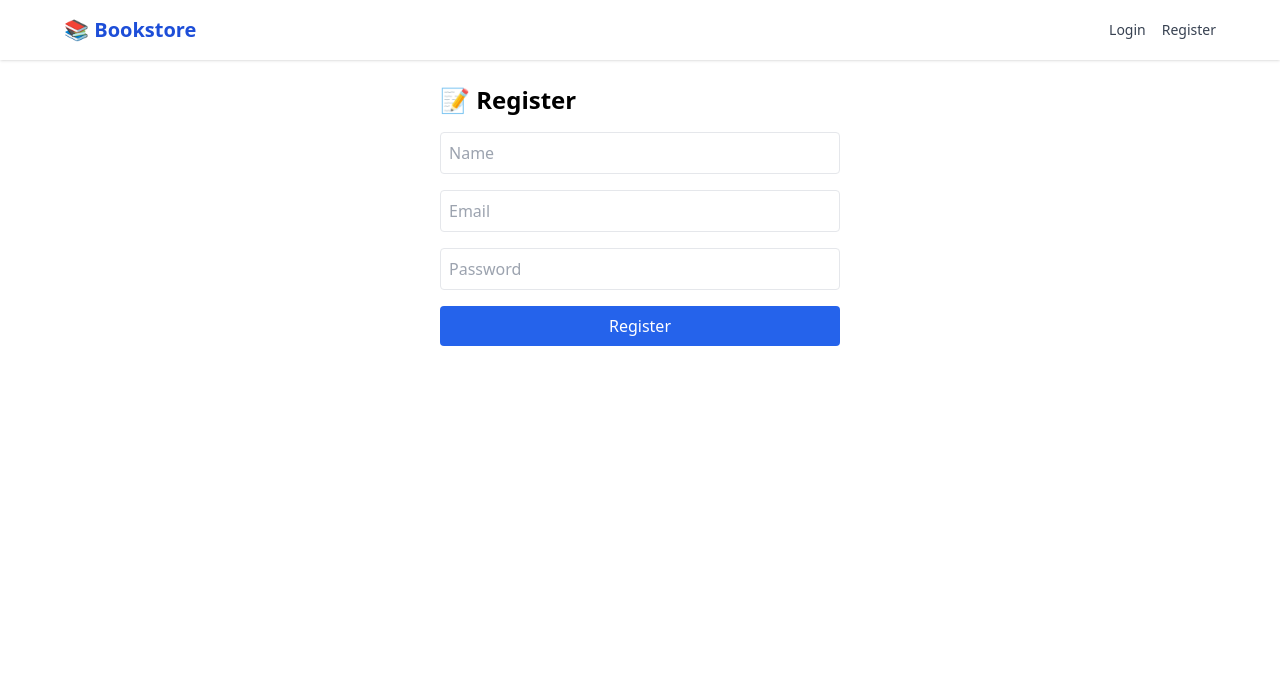
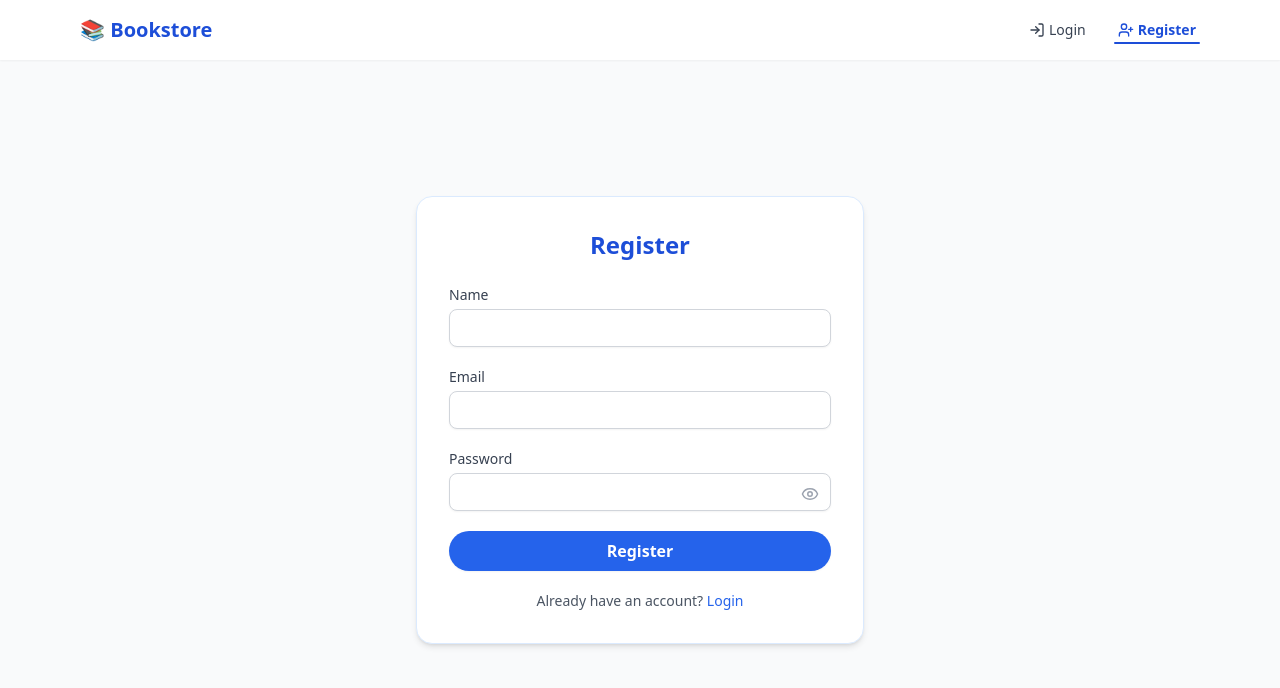
Before and after one commit to vippium/Bookstore-Management-System, a React (Vite) app in the folder bookstore-frontend/: page /register in a window 1280 px wide. Shown: the top 688 px of the page. Built offline with nearby package versions, Linux system fonts and the light colour scheme.

Commit message:
✅ Completed login/register flow, auth fixes, UI polish

```diff
--- a/bookstore-frontend/src/components/BookManager.jsx
+++ b/bookstore-frontend/src/components/BookManager.jsx
@@ -28,7 +28,7 @@ export default function BookManager() {
         </thead>
         <tbody>
           {books.map((book) => (
-            <tr key={book._id} className="border-t hover:bg-gray-50">
+            <tr key={book._id} className="border-t-4 hover:bg-gray-50 ">
               <td className="p-2">{book.title}</td>
               <td className="p-2">{book.author}</td>
               <td className="p-2">₹{book.price}</td>
--- a/bookstore-frontend/src/components/Navbar.jsx
+++ b/bookstore-frontend/src/components/Navbar.jsx
@@ -1,48 +1,125 @@
-import { Link, useNavigate } from "react-router-dom";
-import { useContext } from "react";
+import { NavLink, useNavigate } from "react-router-dom";
+import { useContext, useEffect, useRef, useState } from "react";
 import AuthContext from "../context/AuthContext";
+import CartContext from "../context/CartContext";
+import {
+  ShoppingCart,
+  LogOut,
+  LogIn,
+  LayoutDashboard,
+  User2,
+  ChevronDown,
+  UserPlus
+} from "lucide-react";
 
 export default function Navbar() {
   const { isLoggedIn, logout, user } = useContext(AuthContext);
+  const { cart } = useContext(CartContext);
   const navigate = useNavigate();
+  const dropdownRef = useRef(null);
+  const [dropdownOpen, setDropdownOpen] = useState(false);
+
+  const cartCount = cart.reduce((acc, item) => acc + item.quantity, 0); // ✅ accurate item quantity count
 
   const handleLogout = () => {
     logout();
     navigate("/login");
   };
 
+  const linkClass =
+    "relative flex items-center gap-1 transition text-sm px-1 py-1 hover:text-blue-600";
+  const getActiveClass = ({ isActive }) =>
+    isActive
+      ? `text-blue-700 font-semibold after:absolute after:bottom-0 after:left-0 after:w-full after:h-0.5 after:bg-blue-700 after:rounded-full after:animate-fade-in ${linkClass}`
+      : `text-gray-700 ${linkClass}`;
+
+  // ✅ Close dropdown when clicking outside
+  useEffect(() => {
+    const handleClickOutside = (e) => {
+      if (dropdownRef.current && !dropdownRef.current.contains(e.target)) {
+        setDropdownOpen(false);
+      }
+    };
+    document.addEventListener("mousedown", handleClickOutside);
+    return () => document.removeEventListener("mousedown", handleClickOutside);
+  }, []);
+
   return (
-    <nav className="bg-white shadow p-4">
-      <div className="max-w-6xl mx-auto flex justify-between items-center">
-        <Link to="/" className="text-xl font-bold text-blue-700">
+    <nav className="bg-white shadow-sm sticky top-0 z-50">
+      <div className="max-w-6xl mx-auto flex items-center justify-between p-4">
+        <NavLink to="/" className="text-xl font-bold text-blue-700">
           📚 Bookstore
-        </Link>
+        </NavLink>
 
-        <div className="space-x-4 text-sm">
+        <div className="flex items-center gap-6 text-sm relative">
           {isLoggedIn ? (
             <>
-              <span className="text-gray-600">Hi, {user.name}</span>
-              <Link to="/cart" className="text-gray-700 hover:text-blue-600">
-                Cart
-              </Link>
-              <button
-                onClick={handleLogout}
-                className="text-red-500 hover:underline"
+
+              {/* Dashboard link */}
+              <NavLink
+                to={user.role === "admin" ? "/admin" : "/dashboard"}
+                className={getActiveClass}
               >
-                Logout
-              </button>
+                <LayoutDashboard className="w-4 h-4" />
+                Dashboard
+              </NavLink>
+
+              {/* Cart link with item count */}
+              <NavLink to="/cart" className={getActiveClass}>
+                <div className="relative flex items-center gap-1">
+                  <ShoppingCart className="w-4 h-4" />
+                  <span className="text-sm">Cart</span>
+                  {cartCount > 0 && (
+                    <span className="absolute -top-2 -right-3 bg-red-500 text-white text-xs font-semibold rounded-full px-1.5">
+                      {cartCount}
+                    </span>
+                  )}
+                </div>
+              </NavLink>
+
+              {/* Username dropdown */}
+              <div className="relative" ref={dropdownRef}>
+                <button
+                  onClick={() => setDropdownOpen(!dropdownOpen)}
+                  className="flex items-center gap-1 text-gray-700 hover:text-blue-600"
+                >
+                  <User2 className="w-4 h-4" />
+                  Hi, {user.name}
+                  <ChevronDown className="w-4 h-4" />
+                </button>
+
+                {dropdownOpen && (
+                  <div className="absolute right-0 mt-2 w-44 bg-white border rounded-xl shadow-md text-sm z-50">
+                    <button
+                      onClick={() => {
+                        setDropdownOpen(false);
+                        navigate("/profile");
+                      }}
+                      className="w-full text-left px-4 py-2 hover:bg-blue-50"
+                    >
+                      Manage Profile
+                    </button>
+                    <button
+                      onClick={handleLogout}
+                      className="w-full text-left px-4 py-2 text-red-600 hover:bg-red-50"
+                    >
+                      Logout
+                    </button>
+                  </div>
+                )}
+              </div>
+
             </>
           ) : (
             <>
-              <Link to="/login" className="text-gray-700 hover:text-blue-600">
+              <NavLink to="/login" className={getActiveClass}>
+                <LogIn className="w-4 h-4" />
                 Login
-              </Link>
-              <Link
-                to="/register"
-                className="text-gray-700 hover:text-blue-600"
-              >
+              </NavLink>
+              <NavLink to="/register" className={getActiveClass}>
+                <UserPlus className="w-4 h-4" />
                 Register
-              </Link>
+              </NavLink>
             </>
           )}
         </div>
--- a/bookstore-frontend/src/context/AuthContext.jsx
+++ b/bookstore-frontend/src/context/AuthContext.jsx
@@ -1,33 +1,62 @@
 import { createContext, useState, useEffect } from "react";
 import { jwtDecode } from "jwt-decode";
+import api from "../services/axios";
 
 const AuthContext = createContext();
 
 export const AuthProvider = ({ children }) => {
-  const [user, setUser] = useState(null);         // decoded JWT info
+  const [user, setUser] = useState(null);
   const [isLoggedIn, setIsLoggedIn] = useState(false);
-  const [loading, setLoading] = useState(true);   // useful for protected routes
+  const [loading, setLoading] = useState(true);
 
   useEffect(() => {
     const token = localStorage.getItem("token");
     if (token) {
-      try {
-        const decoded = jwtDecode(token);
-        setUser(decoded);
-        setIsLoggedIn(true);
-      } catch (err) {
-        localStorage.removeItem("token");
-      }
+      api.get("/auth/me")
+        .then((res) => {
+          setUser(res.data.user);
+          setIsLoggedIn(true);
+        })
+        .catch(() => {
+          setUser(null);
+          setIsLoggedIn(false);
+        })
+        .finally(() => setLoading(false));
+    } else {
+      setLoading(false);
     }
-    setLoading(false);
   }, []);
 
-  const login = (token) => {
+  const login = async (email, password) => {
+    try {
+      const res = await api.post("/auth/login", { email, password });
+      const { token } = res.data;
+      localStorage.setItem("token", token);
+      const decoded = jwtDecode(token);
+      setUser(decoded);
+      setIsLoggedIn(true);
+      return true;
+    } catch (err) {
+      console.error("Login error:", err);
+      return false;
+    }
+  };
+
+  const register = async (name, email, password) => {
+  try {
+    const res = await api.post("/auth/register", { name, email, password });
+    const { token } = res.data;
     localStorage.setItem("token", token);
     const decoded = jwtDecode(token);
     setUser(decoded);
     setIsLoggedIn(true);
-  };
+    return true;
+  } catch (err) {
+    console.error("🔴 Register Error:", err.response?.data || err.message);
+    return false;
+  }
+};
+
 
   const logout = () => {
     localStorage.removeItem("token");
@@ -36,7 +65,9 @@ export const AuthProvider = ({ children }) => {
   };
 
   return (
-    <AuthContext.Provider value={{ user, isLoggedIn, login, logout, loading }}>
+    <AuthContext.Provider
+      value={{ user, isLoggedIn, login, logout, loading, register}}
+    >
       {children}
     </AuthContext.Provider>
   );
--- a/bookstore-frontend/src/pages/Dashboard/AdminDashboard.jsx
+++ b/bookstore-frontend/src/pages/Dashboard/AdminDashboard.jsx
@@ -80,7 +80,7 @@ export default function AdminDashboard() {
           <h2 className="text-xl font-semibold text-blue-700">Manage Orders</h2>
         </div>
         <p className="text-sm text-gray-500">
-          📦 Order management interface will be added here.
+          📦 Order management interface will be added here soon.
         </p>
       </div>
 
@@ -91,7 +91,7 @@ export default function AdminDashboard() {
           <h2 className="text-xl font-semibold text-blue-700">Site Analytics</h2>
         </div>
         <p className="text-sm text-gray-500">
-          📊 Summary stats will be available here.
+          📊 Summary stats will be available soon.
         </p>
       </div>
 
--- a/bookstore-frontend/src/pages/Dashboard/Dashboard.jsx
+++ b/bookstore-frontend/src/pages/Dashboard/Dashboard.jsx
@@ -89,7 +89,7 @@ export default function UserInfo() {
           <h2 className="text-xl font-semibold text-blue-700">Order Summary</h2>
         </div>
         <p className="text-sm text-gray-500">
-          📊 Summary stats will be available here.
+          📊 Summary stats will be available here after you start ordering items.
         </p>
       </div>
     </div>
--- a/bookstore-frontend/src/pages/Login.jsx
+++ b/bookstore-frontend/src/pages/Login.jsx
@@ -1,53 +1,109 @@
 import { useState, useContext } from "react";
-import { useNavigate } from "react-router-dom";
-import { loginUser } from "../services/authService";
+import { Link, useNavigate } from "react-router-dom";
 import AuthContext from "../context/AuthContext";
+import { Eye, EyeOff } from "lucide-react";
 
 export default function Login() {
-  const [email, setEmail] = useState("");
-  const [password, setPassword] = useState("");
-  const [error, setError] = useState("");
+  const { login } = useContext(AuthContext);
   const navigate = useNavigate();
-  const { login } = useContext(AuthContext);
+
+  const [form, setForm] = useState({ email: "", password: "" });
+  const [errors, setErrors] = useState({});
+  const [showPassword, setShowPassword] = useState(false);
+  const [loading, setLoading] = useState(false);
+
+  const handleChange = (e) => {
+    setForm({ ...form, [e.target.name]: e.target.value });
+    setErrors({ ...errors, [e.target.name]: "" }); // Clear error on typing
+  };
+
+  const validate = () => {
+    const errs = {};
+    if (!form.email) errs.email = "Email is required";
+    if (!form.password) errs.password = "Password is required";
+    setErrors(errs);
+    return Object.keys(errs).length === 0;
+  };
 
   const handleSubmit = async (e) => {
     e.preventDefault();
-    setError("");
+    if (!validate()) return;
 
-    try {
-      const data = await loginUser(email, password);
-      login(data.token);
+    setLoading(true);
+    const success = await login(form.email, form.password);
+    setLoading(false);
+
+    if (success) {
       navigate("/");
-    } catch (err) {
-      setError(err.response?.data?.message || "Login failed");
+    } else {
+      setErrors({ password: "Invalid credentials" });
     }
   };
 
   return (
-    <div className="max-w-md mx-auto p-6">
-      <h2 className="text-2xl font-bold mb-4">🔐 Login</h2>
-      <form onSubmit={handleSubmit} className="space-y-4">
+    <div className="flex items-center justify-center min-h-[90vh] bg-gray-50 px-4">
+      <div className="w-full max-w-md p-8 bg-white rounded-2xl shadow-xl border border-blue-100 animate-zoom-in">
+        <h2 className="text-2xl font-bold text-blue-700 mb-6 text-center">Login</h2>
+
+        <form onSubmit={handleSubmit} className="space-y-5">
+          <div>
+            <label className="block text-sm font-medium text-gray-700 mb-1">
+              Email
+            </label>
             <input
               type="email"
-          placeholder="Email"
-          className="w-full border p-2 rounded"
-          value={email}
-          onChange={(e) => setEmail(e.target.value)}
-          required
+              name="email"
+              value={form.email}
+              onChange={handleChange}
+              className={`w-full px-4 py-2 border rounded-xl shadow-sm focus:outline-none focus:ring-2 text-sm ${
+                errors.email
+                  ? "border-red-400 focus:ring-red-300"
+                  : "border-gray-300 focus:ring-blue-400"
+              }`}
             />
+            {errors.email && <p className="text-xs text-red-500 mt-1">{errors.email}</p>}
+          </div>
+
+          <div className="relative">
+            <label className="block text-sm font-medium text-gray-700 mb-1">
+              Password
+            </label>
             <input
-          type="password"
-          placeholder="Password"
-          className="w-full border p-2 rounded"
-          value={password}
-          onChange={(e) => setPassword(e.target.value)}
-          required
+              type={showPassword ? "text" : "password"}
+              name="password"
+              value={form.password}
+              onChange={handleChange}
+              className={`w-full px-4 py-2 border rounded-xl shadow-sm focus:outline-none focus:ring-2 text-sm ${
+                errors.password
+                  ? "border-red-400 focus:ring-red-300"
+                  : "border-gray-300 focus:ring-blue-400"
+              }`}
             />
-        {error && <p className="text-red-500 text-sm">{error}</p>}
-        <button className="bg-blue-600 text-white px-4 py-2 rounded w-full">
-          Login
+            <span
+              className="absolute right-3 top-9 text-gray-400 cursor-pointer"
+              onClick={() => setShowPassword((prev) => !prev)}
+            >
+              {showPassword ? <EyeOff size={18} /> : <Eye size={18} />}
+            </span>
+            {errors.password && <p className="text-xs text-red-500 mt-1">{errors.password}</p>}
+          </div>
+
+          <button
+            type="submit"
+            disabled={loading}
+            className="w-full bg-blue-600 text-white py-2 rounded-full hover:bg-blue-700 transition font-semibold disabled:opacity-50"
+          >
+            {loading ? "Logging in..." : "Login"}
           </button>
+
+          <p className="text-sm text-gray-600 text-center mt-4">
+            Don’t have an account?{" "}
+            <Link to="/register" className="text-blue-600 hover:underline">
+              Register
+            </Link>
+          </p>
         </form>
+      </div>
     </div>
   );
 }
--- a/bookstore-frontend/src/pages/Register.jsx
+++ b/bookstore-frontend/src/pages/Register.jsx
@@ -1,60 +1,140 @@
-import { useState, useContext } from "react";
-import { useNavigate } from "react-router-dom";
-import { registerUser } from "../services/authService";
+import { useContext, useState } from "react";
+import { Link, useNavigate } from "react-router-dom";
 import AuthContext from "../context/AuthContext";
+import { Eye, EyeOff } from "lucide-react";
 
 export default function Register() {
-  const [form, setForm] = useState({ name: "", email: "", password: "" });
-  const [error, setError] = useState("");
+  const { register } = useContext(AuthContext);
   const navigate = useNavigate();
-  const { login } = useContext(AuthContext);
+
+  const [form, setForm] = useState({
+    name: "",
+    email: "",
+    password: "",
+  });
+  const [errors, setErrors] = useState({});
+  const [showPassword, setShowPassword] = useState(false);
+  const [loading, setLoading] = useState(false);
+
+  const handleChange = (e) => {
+    setForm({ ...form, [e.target.name]: e.target.value });
+    setErrors({ ...errors, [e.target.name]: "" });
+  };
+
+  const validate = () => {
+    const errs = {};
+    if (!form.name.trim()) errs.name = "Name is required";
+    if (!form.email.trim()) errs.email = "Email is required";
+    if (!form.password.trim()) errs.password = "Password is required";
+    setErrors(errs);
+    return Object.keys(errs).length === 0;
+  };
 
   const handleSubmit = async (e) => {
     e.preventDefault();
-    setError("");
+    if (!validate()) return;
 
-    try {
-      const data = await registerUser(form.name, form.email, form.password);
-      login(data.token); // auto-login
+    setLoading(true);
+    const success = await register(form.name, form.email, form.password);
+    setLoading(false);
+
+    if (success) {
       navigate("/");
-    } catch (err) {
-      setError(err.response?.data?.message || "Registration failed");
+    } else {
+      setErrors({ email: "Registration failed" });
     }
   };
 
   return (
-    <div className="max-w-md mx-auto p-6">
-      <h2 className="text-2xl font-bold mb-4">📝 Register</h2>
-      <form onSubmit={handleSubmit} className="space-y-4">
+    <div className="flex items-center justify-center min-h-[90vh] bg-gray-50 px-4 pt-0">
+      <div className="w-full max-w-md p-8 bg-white rounded-2xl shadow-md border border-blue-100 animate-zoom-in">
+        <h2 className="text-2xl font-bold text-blue-700 mb-6 text-center">
+          Register
+        </h2>
+
+        <form onSubmit={handleSubmit} className="space-y-5">
+          <div>
+            <label className="block text-sm font-medium text-gray-700 mb-1">
+              Name
+            </label>
             <input
               type="text"
-          placeholder="Name"
+              name="name"
               value={form.name}
-          onChange={(e) => setForm({ ...form, name: e.target.value })}
-          className="w-full border p-2 rounded"
-          required
+              onChange={handleChange}
+              className={`w-full px-4 py-2 rounded-lg shadow-sm text-sm focus:outline-none focus:ring-2 ${
+                errors.name
+                  ? "border-red-400 focus:ring-red-300"
+                  : "border border-gray-300 focus:ring-blue-400"
+              }`}
             />
+            {errors.name && (
+              <p className="text-xs text-red-500 mt-1">{errors.name}</p>
+            )}
+          </div>
+
+          <div>
+            <label className="block text-sm font-medium text-gray-700 mb-1">
+              Email
+            </label>
             <input
               type="email"
-          placeholder="Email"
+              name="email"
               value={form.email}
-          onChange={(e) => setForm({ ...form, email: e.target.value })}
-          className="w-full border p-2 rounded"
-          required
+              onChange={handleChange}
+              className={`w-full px-4 py-2 rounded-lg shadow-sm text-sm focus:outline-none focus:ring-2 ${
+                errors.email
+                  ? "border-red-400 focus:ring-red-300"
+                  : "border border-gray-300 focus:ring-blue-400"
+              }`}
             />
+            {errors.email && (
+              <p className="text-xs text-red-500 mt-1">{errors.email}</p>
+            )}
+          </div>
+
+          <div className="relative">
+            <label className="block text-sm font-medium text-gray-700 mb-1">
+              Password
+            </label>
             <input
-          type="password"
-          placeholder="Password"
+              type={showPassword ? "text" : "password"}
+              name="password"
               value={form.password}
-          onChange={(e) => setForm({ ...form, password: e.target.value })}
-          className="w-full border p-2 rounded"
-          required
+              onChange={handleChange}
+              className={`w-full px-4 py-2 rounded-lg shadow-sm text-sm focus:outline-none focus:ring-2 ${
+                errors.password
+                  ? "border-red-400 focus:ring-red-300"
+                  : "border border-gray-300 focus:ring-blue-400"
+              }`}
             />
-        {error && <p className="text-red-500 text-sm">{error}</p>}
-        <button className="bg-blue-600 text-white px-4 py-2 rounded w-full">
-          Register
+            <span
+              className="absolute right-3 top-9 text-gray-400 cursor-pointer"
+              onClick={() => setShowPassword(!showPassword)}
+            >
+              {showPassword ? <EyeOff size={18} /> : <Eye size={18} />}
+            </span>
+            {errors.password && (
+              <p className="text-xs text-red-500 mt-1">{errors.password}</p>
+            )}
+          </div>
+
+          <button
+            type="submit"
+            disabled={loading}
+            className="w-full bg-blue-600 hover:bg-blue-700 text-white py-2 rounded-full font-semibold transition shadow-sm disabled:opacity-50"
+          >
+            {loading ? "Creating account..." : "Register"}
           </button>
+
+          <p className="text-sm text-gray-600 text-center mt-4">
+            Already have an account?{" "}
+            <Link to="/login" className="text-blue-600 hover:underline">
+              Login
+            </Link>
+          </p>
         </form>
+      </div>
     </div>
   );
 }
```
Also changed, not shown: bookstore-frontend/src/App.jsx (+8 -2 lines), bookstore-frontend/src/components/ProtectedRoute.jsx (+20 -8 lines). Lines whose indentation alone changed are shown as unchanged.
